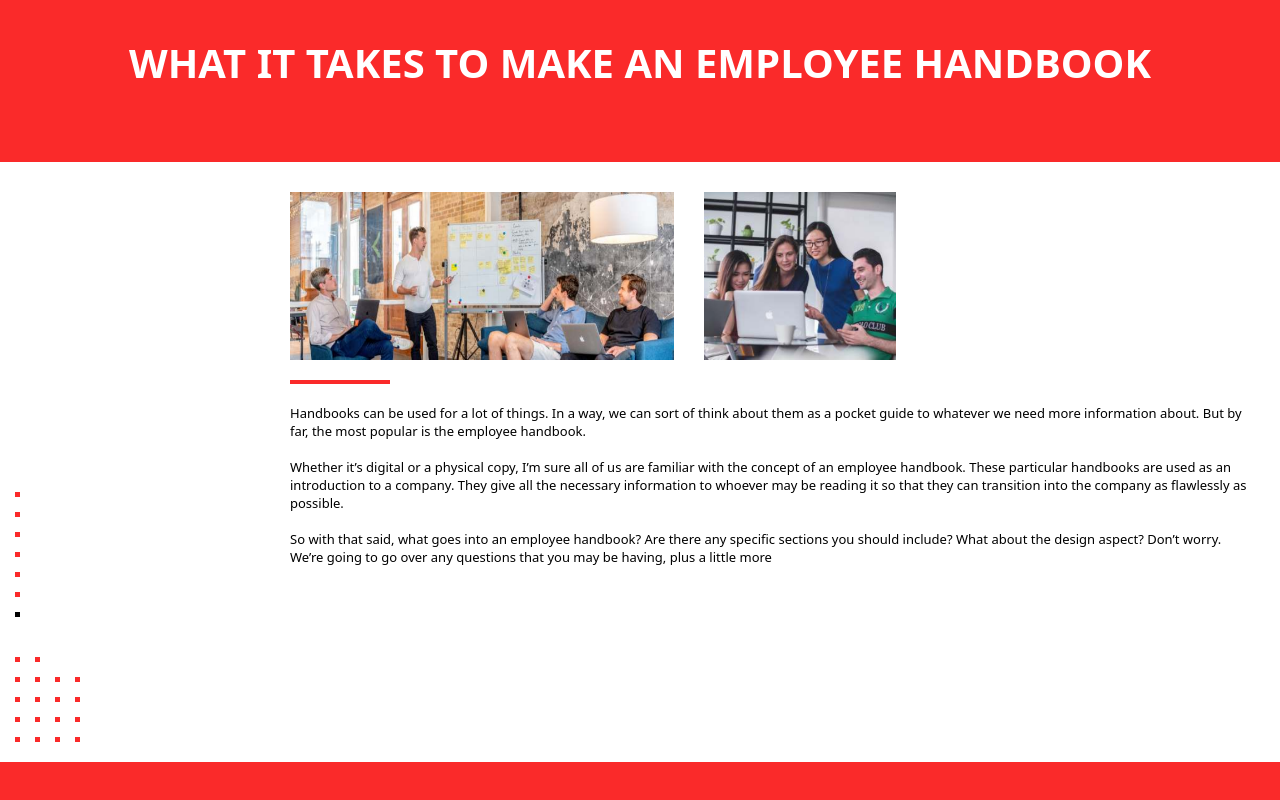
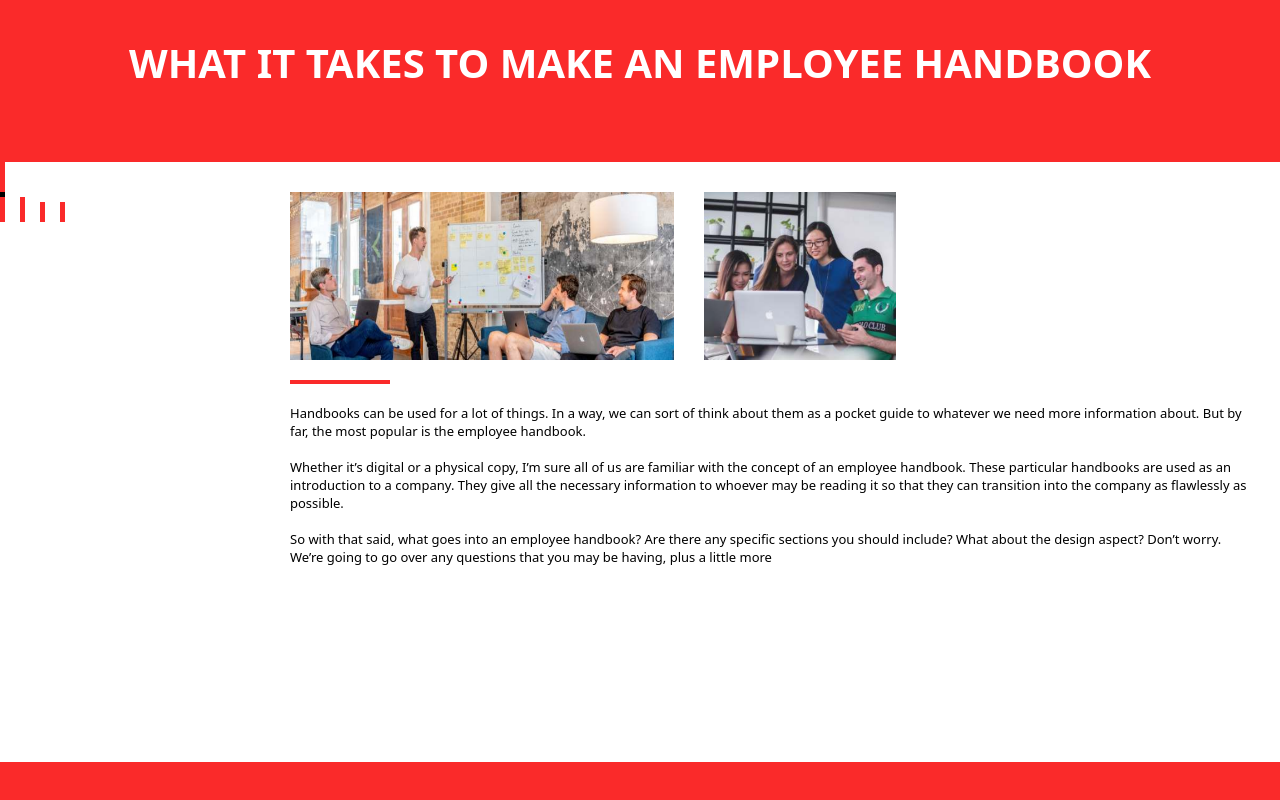
Before and after one commit to LivinkumarSaravanan/HTML-CSS-Project-work, a plain HTML site: page index.html in a window 1280 px wide. Shown: the part 2231-3031 px from the top of the page. Drawn offline with Linux system fonts and the light colour scheme.

Commit message:
Update index.html

```diff
--- a/index.html
+++ b/index.html
@@ -250,7 +250,7 @@
             </h1>
         </div>
         <div class="white">
-            <div class="designs">
+            <div class="designsp4">
 
                 <div class="verticalDesign">
                     <div style="background-color: rgb(250, 42, 42);" class="designBox"></div>
```
